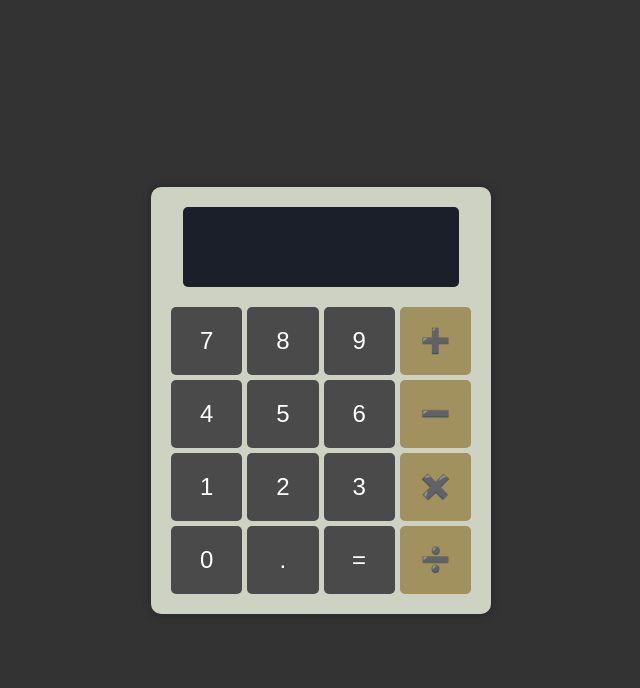
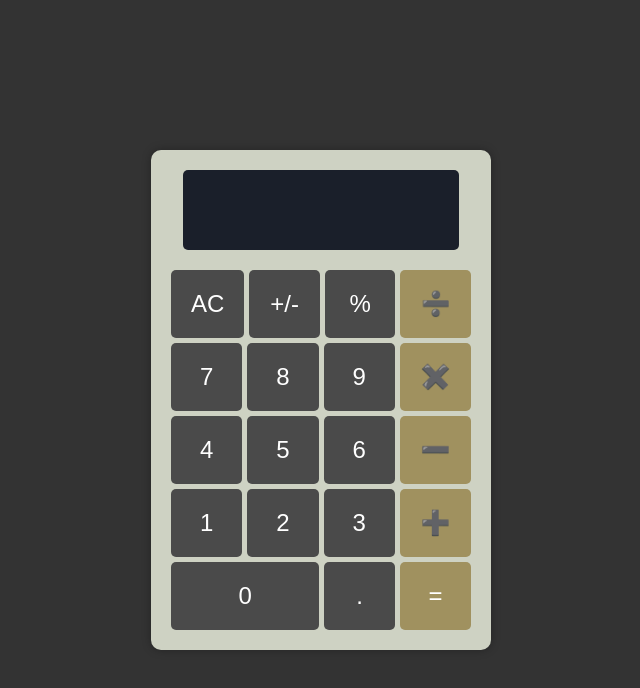
Before and after one commit to DanceOlsson/odin-calculator, a plain HTML site: page index.html in a window 1280 px wide. Shown: the whole page, without its empty margins (319-959 px from the left). Drawn offline with Linux system fonts and the light colour scheme.

Commit message:
add new buttons and fix css

```diff
--- a/css/styling.css
+++ b/css/styling.css
@@ -42,7 +42,11 @@ body {
     cursor: pointer;
 }
 
-.grid-button:nth-child(4) {
+.zero-button {
+    flex: 3.5;  /* Makes the button span two columns */
+}
+
+.grid-button:last-child {
     background-color: #a0915f;
 }
 
--- a/js/calculator.js
+++ b/js/calculator.js
@@ -1,27 +1,32 @@
-// Operation functions
+// // Operation functions
 
-function addOperator(num1, num2) {
-    return num1 + num2;
+// function addOperator(num1, num2) {
+//     return num1 + num2;
+// }
+
+// function subtractOperator(num1, num2) {
+//     return num1 - num2;
+// }
+
+// function multiplyOperator(num1, num2) {
+//     return num1 * num2;
+// }
+
+// function divideOperator(num1, num2) {
+//     return num1 / num2;
+// }
+
+// function calcOperator(operator, num1, num2) {
+//     return operator(num1, num2);
+// }
+
+//Store operators in an object instead of having separate functions for each one
+const operators = {
+    '+': (a, b) => a + b,
+    '-': (a, b) => a - b,
+    '*': (a, b) => a * b,
+    '/': (a, b) => b !== 0 ? a / b : 'Error',
 }
-
-function subtractOperator(num1, num2) {
-    return num1 - num2;
-}
-
-function multiplyOperator(num1, num2) {
-    return num1 * num2;
-}
-
-function divideOperator(num1, num2) {
-    return num1 / num2;
-}
-
-function calcOperator(operator, num1, num2) {
-    return operator(num1, num2);
-}
-
-console.log(calcOperator(multiplyOperator, 5, 5))
-
 
 //Calculator state and logic
 
@@ -48,9 +53,8 @@ function processInput(value) {
     }
     return currentInput; // Always return currentInput, even if we didn't change it
 }
-
-// This is not done
-clearOperatorHighlights() {
+//not done
+function clearOperatorHighlights() {
     document.querySelectorAll('.operator-active').forEach(button => {
         button.classList.remove('operator-active');
     });
--- a/js/dom.js
+++ b/js/dom.js
@@ -4,34 +4,40 @@ const displayContainer = document.getElementById('display-container');
 
 
 const buttonValues = [
-    ['7', '8', '9', '+'],
+    ['AC', '+/-', '%', '/'],
+    ['7', '8', '9', '*'],
     ['4', '5', '6', '-'],
-    ['1', '2', '3', '*'],
-    ['0', '.', '=', '/'],
+    ['1', '2', '3', '+'],
+    ['0', '.', '=']
 ]
 
 const buttonTextContent = [
-    ['7', '8', '9', '➕'],
+    ['AC', '+/-', '%', '➗'],
+    ['7', '8', '9', '✖️'],
     ['4', '5', '6', '➖'],
-    ['1', '2', '3', '✖️'],
-    ['0', '.', '=', '➗']
+    ['1', '2', '3', '➕'],
+    ['0', '.', '=']
 ]
 
 
 // Creates buttons and assigns content + value to each button
 function createButtons() {
-    for (let i = 0; i < 4; i++) {
+    for (let i = 0; i < 5; i++) {
         const row = document.createElement('div');
         row.classList.add('grid-row');
 
-
-        //nested loop creating divs for the buttons
-        for (let j = 0; j < 4; j++) {
+        // For the last row (i === 4), only loop 3 times instead of 4
+        const threeButtonsInLastRow = (i === 4) ? 3 : 4;
+        for (let j = 0; j < threeButtonsInLastRow; j++) {
             const button = document.createElement('button');
             button.classList.add('grid-button');
             button.textContent = buttonTextContent[i][j];
 
             button.dataset.value = buttonValues[i][j];
+
+            if (buttonValues[i][j] === '0') {
+                button.classList.add('zero-button');
+            }
 
             if (['+', '-', '*', '/'].includes(buttonValues[i][j])) {
                 button.classList.add('operator-button');
```
